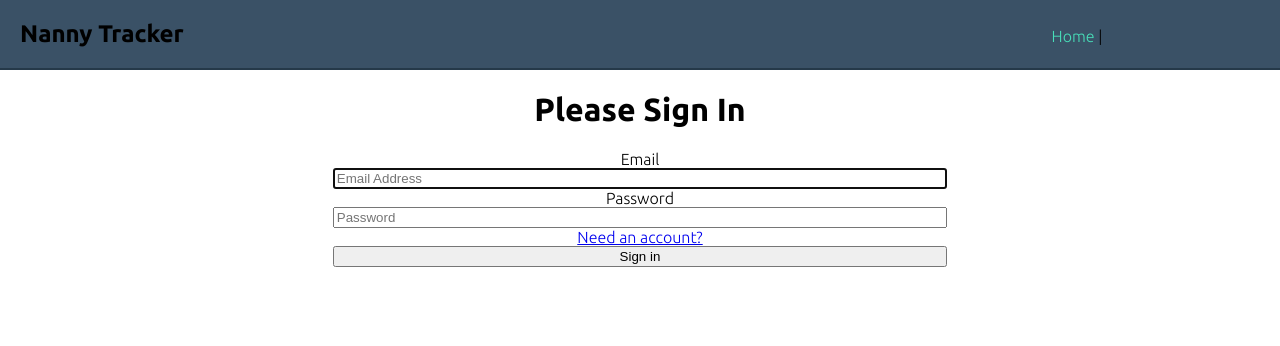
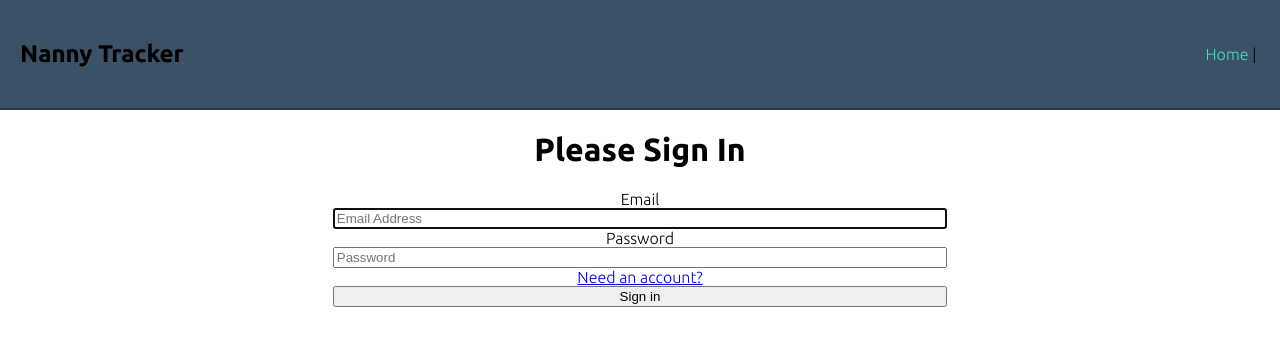
Before and after one commit to bt93/nanny_app, a Vue app in the folder client/: page /login in a window 1280 px wide. Shown: the top 346 px of the page. Built offline with nearby package versions, Linux system fonts and the light colour scheme.

Commit message:
Changed register so it logs new member in

```diff
--- a/client/src/App.vue
+++ b/client/src/App.vue
@@ -1,7 +1,12 @@
 <template>
   <div id="app">
     <div id="nav">
-      <h2 id="title">Nanny Tracker</h2>
+      <div>
+        <h2 id="title">Nanny Tracker</h2>
+      </div>
+      <div>
+        <h1 v-if="$route.path === '/dashboard'">Dashboard</h1>
+      </div>
       <div id="links">
         <router-link v-bind:to="{ name: 'home' }">Home</router-link>&nbsp;|&nbsp;
         <router-link v-bind:to="{ name: 'logout' }" v-if="$store.state.token != ''">Logout</router-link>
@@ -36,19 +41,11 @@
     border-bottom: 2px rgb(37, 57, 73) solid;
     background-color: rgb(58, 81, 102);
     padding: 20px;
+    display: flex;
+    flex-wrap: nowrap;
+    justify-content: space-between;
+    align-items: center;
   }
-
-  div > #links {
-    display: inline;
-    padding-left: 20%;
-  }
-
-  div > #title {
-    padding-right: 50%;
-    display: inline;
-    font-size: 3vh;
-  }
-
 
   div > #nav > #links > a {
     color: rgb(72, 223, 185);
--- a/client/src/router/index.js
+++ b/client/src/router/index.js
@@ -4,6 +4,7 @@ import Home from '../views/Home.vue'
 import Login from '../views/Login.vue'
 import Logout from '../views/Logout.vue'
 import Register from '../views/Register.vue'
+import Dashboard from '../views/Dashboard'
 import store from '../store/index'
 
 Vue.use(Router)
@@ -53,6 +54,14 @@ const router = new Router({
         requiresAuth: false
       }
     },
+    {
+      path: "/dashboard",
+      name: "dashboard",
+      component: Dashboard,
+      meta: {
+        requiresAuth: true
+      }
+    },
   ]
 })
 
--- /dev/null
+++ b/client/src/views/Dashboard.vue
@@ -0,0 +1,13 @@
+<template>
+  <div></div>
+</template>
+
+<script>
+export default {
+
+}
+</script>
+
+<style>
+
+</style>
--- a/client/src/views/Login.vue
+++ b/client/src/views/Login.vue
@@ -60,7 +60,7 @@ export default {
           if (response.status == 200) {
             this.$store.commit("SET_AUTH_TOKEN", response.data.token);
             this.$store.commit("SET_USER", response.data.emailAddress);
-            this.$router.push("/");
+            this.$router.push("/dashboard");
           }
         })
         .catch(error => {
--- a/client/src/views/Register.vue
+++ b/client/src/views/Register.vue
@@ -25,7 +25,7 @@
         type="text"
         id="lastName"
         class="form-control"
-        placeholder="Email"
+        placeholder="Last Name"
         v-model="user.lastName"
         autofocus
       />
@@ -69,7 +69,7 @@
         type="tel"
         id="phoneNumber"
         class="form-control"
-        placeholder="Email"
+        placeholder="Phone Number"
         v-model="user.phoneNumber"
 
         autofocus
@@ -134,7 +134,6 @@
         class="form-control"
         placeholder="County"
         v-model="user.address.county"
-        inputmode="numeric" pattern="[0-9]*"
         autofocus
       />
       <div class="alert alert-danger" role="alert" v-if="registrationErrors">
@@ -196,10 +195,7 @@ export default {
           .register(this.user)
           .then((response) => {
             if (response.status == 201) {
-              this.$router.push({
-                path: '/login',
-                query: { registration: 'success' },
-              });
+              this.login()
             }
           })
           .catch((error) => {
@@ -212,6 +208,24 @@ export default {
           });
       }
     },
+    login() {
+      authService
+        .login(this.user)
+        .then(response => {
+          if (response.status == 200) {
+            this.$store.commit("SET_AUTH_TOKEN", response.data.token);
+            this.$store.commit("SET_USER", response.data.emailAddress);
+            this.$router.push("/dashboard");
+          }
+        })
+        .catch(error => {
+          const response = error.response;
+
+          if (response.status === 401) {
+            this.invalidCredentials = true;
+          }
+        });
+    },
     clearErrors() {
       this.registrationErrors = false;
       this.registrationErrorMsg = 'There were problems registering this user.';
```
